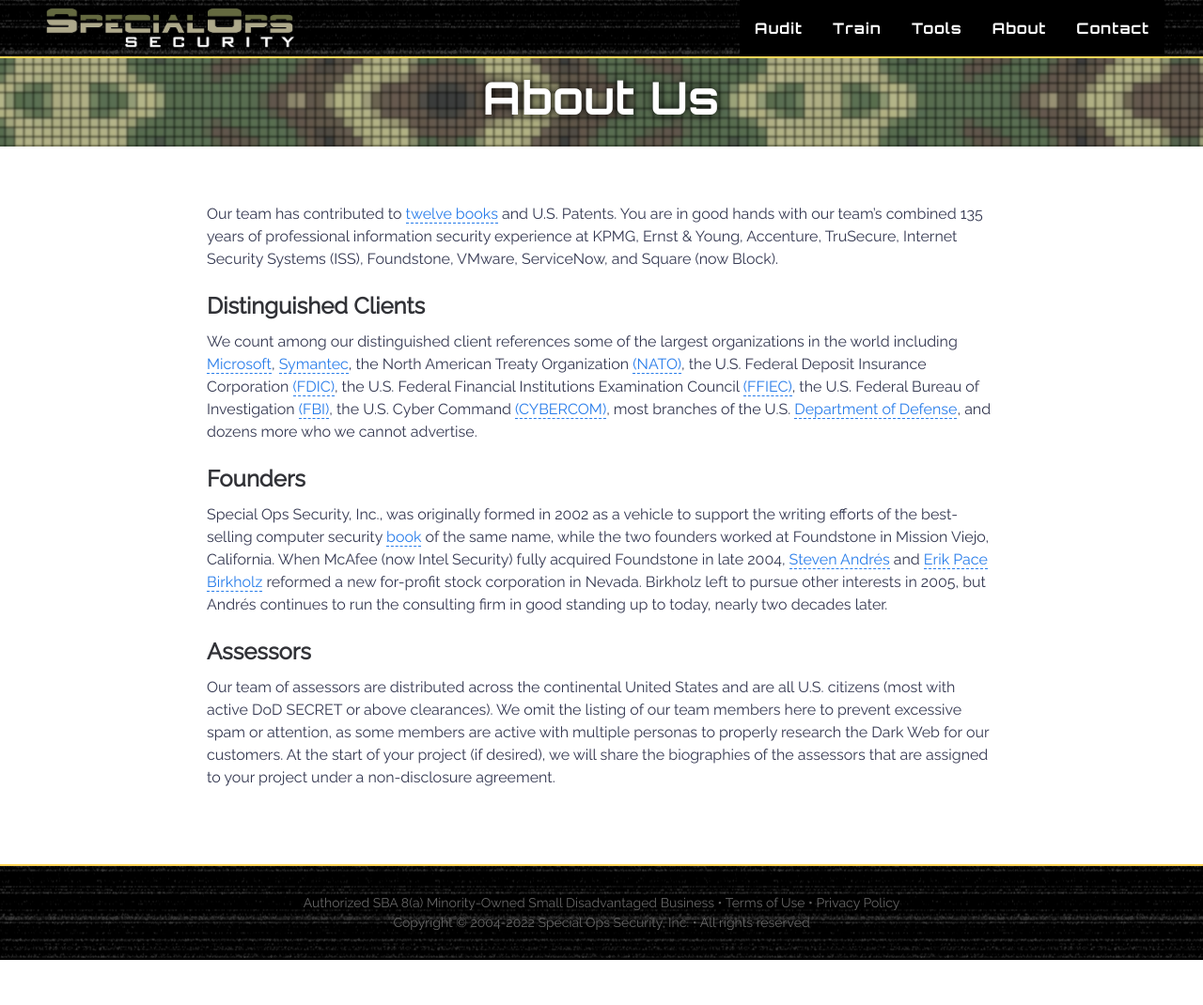
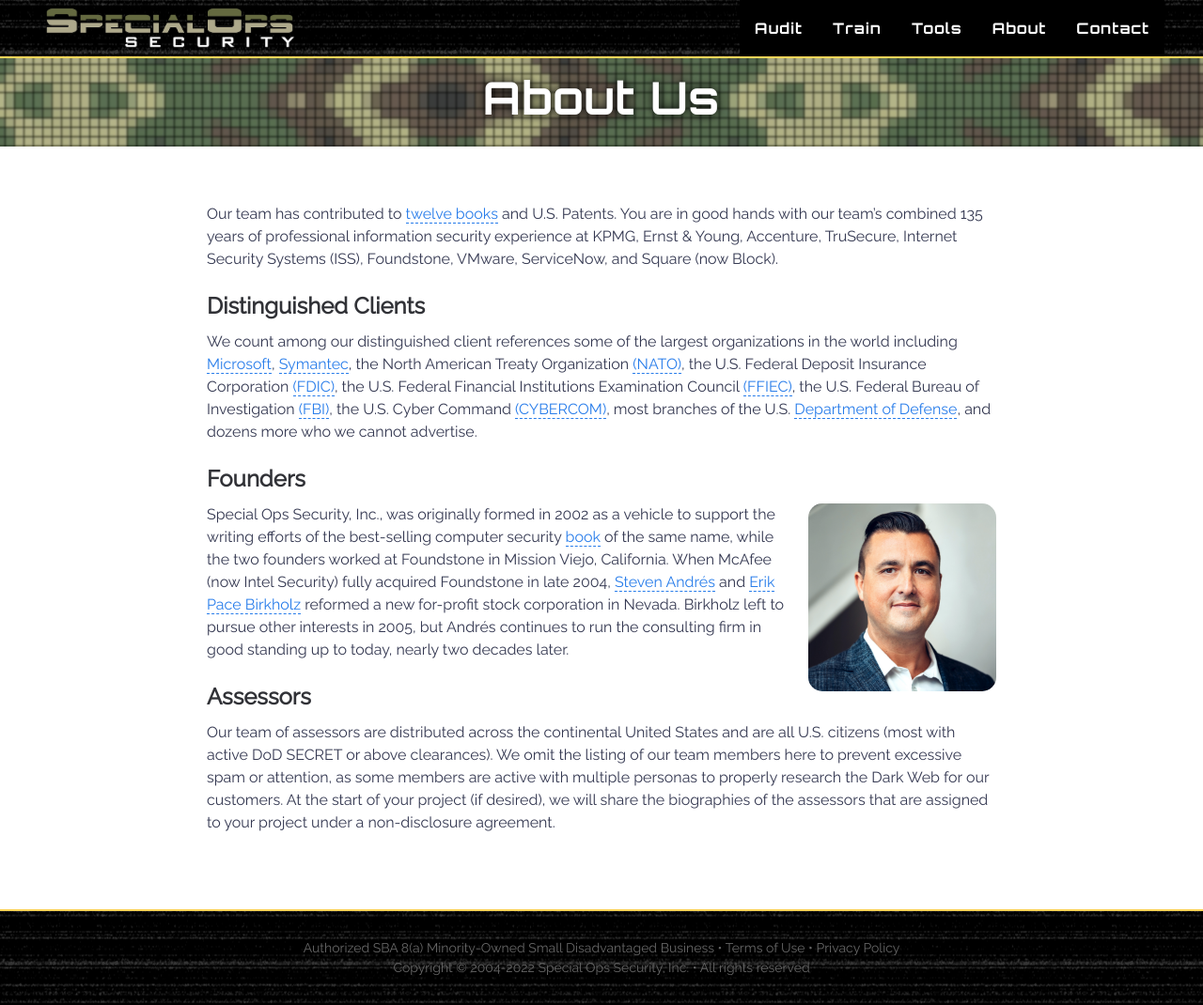
Before and after one commit to specialopssecurity/specialopssecurity.github.io, a Jekyll site: the page built from about.md, in a window 1280 px wide. Shown: the whole page at 94% size. Built offline with Jekyll 4.4.1, drawn with Linux system fonts in a browser that asks for light colours; before the commit the page ends 1022 px from its top, so only the background shows below that.

Commit message:
Update about.md

```diff
--- a/about.md
+++ b/about.md
@@ -12,6 +12,7 @@
 
 ## Founders
 
+[<img class="headshot" align="right" src="/assets/img/team/andres.jpg" title="Steven Andr&eacute;s" />](/andres/)
 Special Ops Security, Inc., was originally formed in 2002 as a vehicle to support the writing efforts of the best-selling computer security [book](/books/) of the same name, while the two founders worked at Foundstone in Mission Viejo, California. When McAfee (now Intel Security) fully acquired Foundstone in late 2004, [Steven Andr&eacute;s](/andres/) and [Erik Pace Birkholz](https://twitter.com/erikbirkholz/status/1339061925708230658) reformed a new for-profit stock corporation in Nevada. Birkholz left to pursue other interests in 2005, but Andr&eacute;s continues to run the consulting firm in good standing up to today, nearly two decades later.
 
 ## Assessors
```
